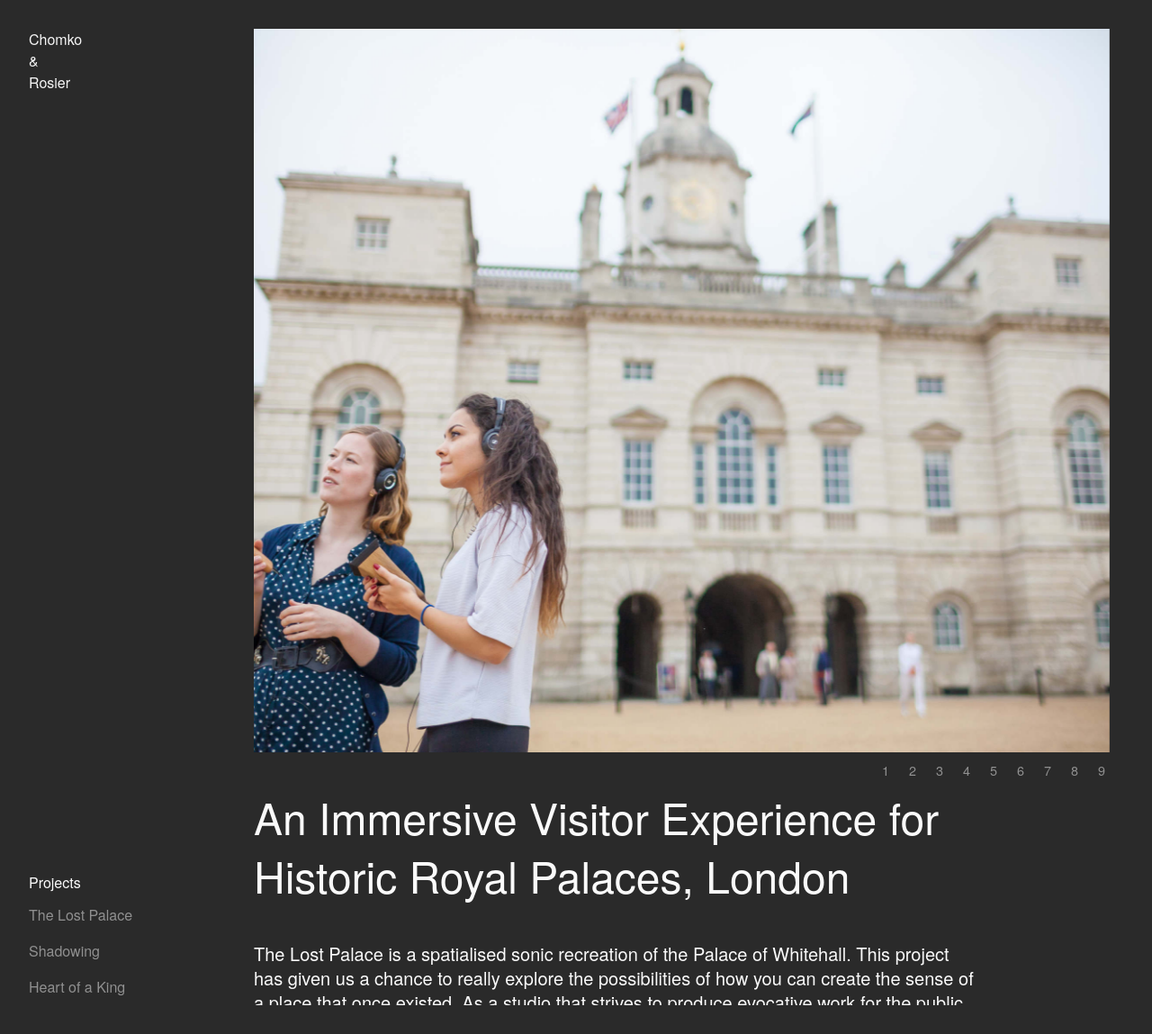
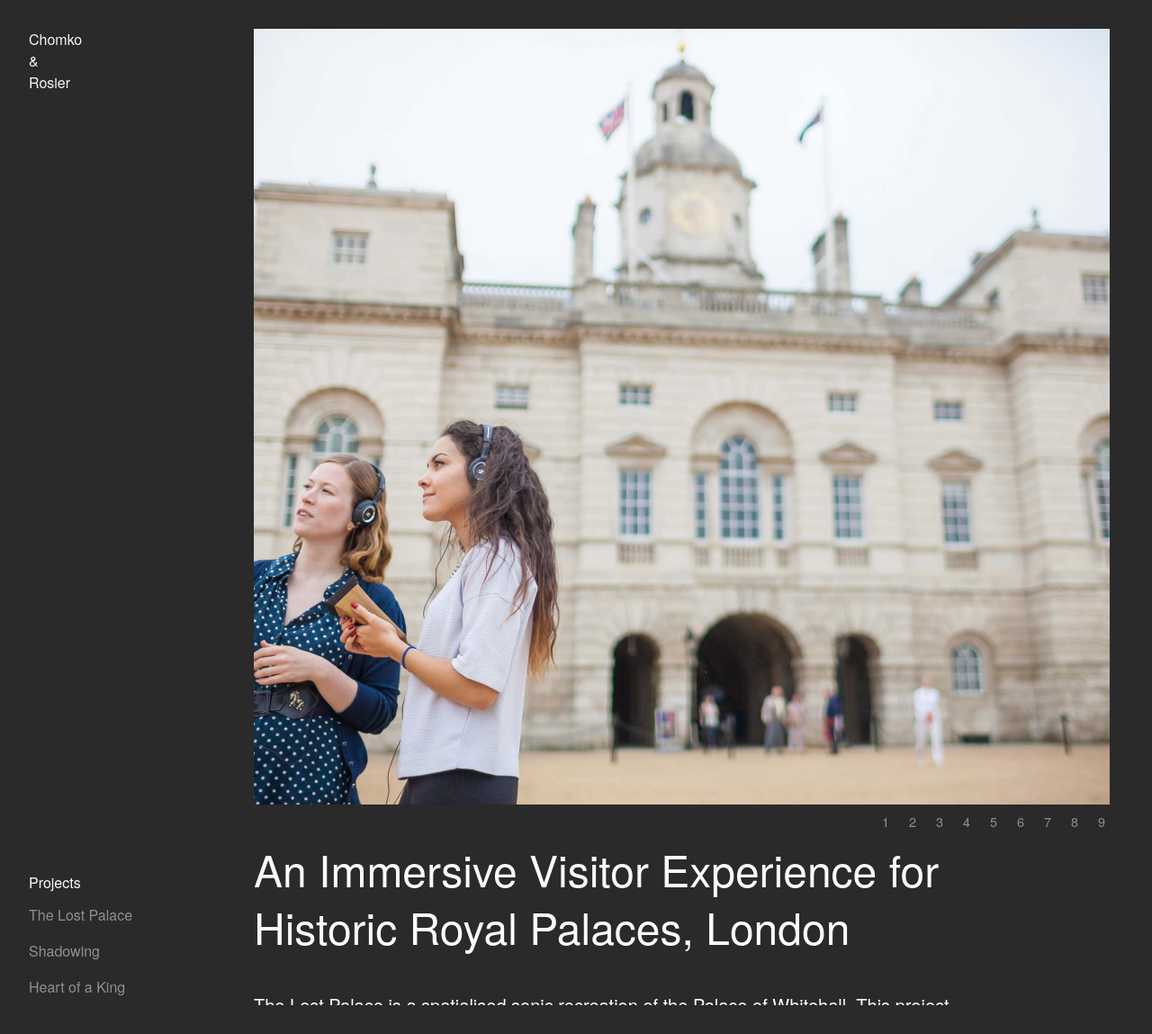
Before and after one commit to jchomko/chomkorosier, a PHP site: page / in a window 1280 px wide. Shown: the whole page at 90% size. Run offline with PHP 8.4, Linux system fonts and the light colour scheme; some libraries are stand-ins or nearby versions.

Commit message:
slideshow height

```diff
--- a/css/custom.css
+++ b/css/custom.css
@@ -180,3 +180,7 @@ p  { font-size: 1.0em; }
 	}
 
 }
+
+@media screen and (min-width: 1024px){
+	.hero { height: 75vh; }
+}
```
